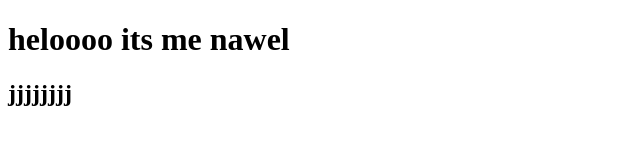
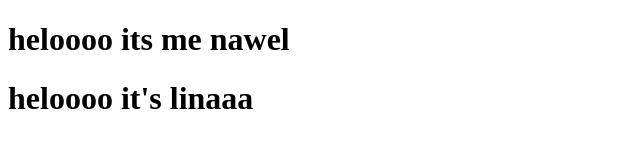
Before and after one commit to nawel-Oudjiane/ing-web, a plain HTML site: page index.html in a window 1280 px wide. Shown: the whole page, without its empty margins (0-640 px from the left). Drawn offline with Linux system fonts and the light colour scheme.

Commit message:
Update index.html

```diff
--- a/index.html
+++ b/index.html
@@ -7,7 +7,6 @@
 </head>
 <body>
     <h1>heloooo its me nawel</h1>
-    <h2>jjjjjjjj</h2>
-
+   <h1>heloooo it's linaaa </h1>
 </body>
 </html>
```
